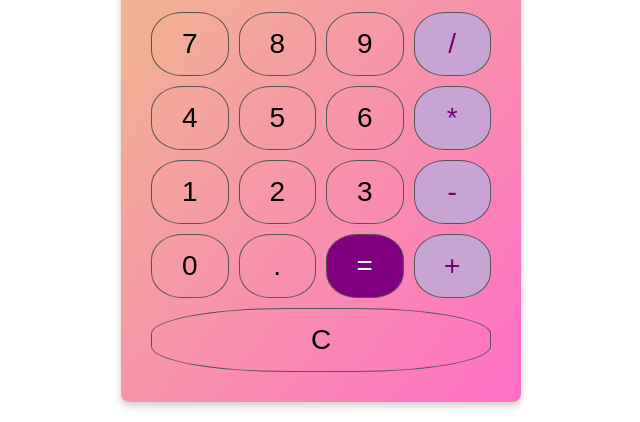
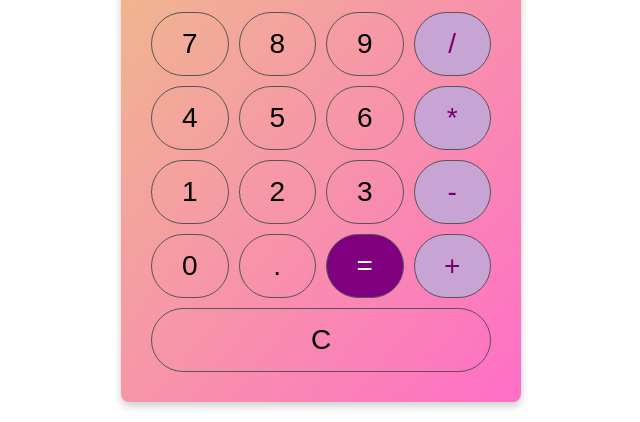
Before and after one commit to Harshda25/Calculator, a plain HTML site: page index.html in a window 1280 px wide. Shown: the part 250-672 px from the top of the page, without its empty margins (319-959 px from the left). Drawn offline with Linux system fonts and the light colour scheme.

Commit message:
border radius change

```diff
--- a/index.html
+++ b/index.html
@@ -55,7 +55,7 @@
       border: 1px solid #555;
       border-radius: 4px;
       transition: background-color 0.3s, color 0.3s;
-      border-radius: 40%;
+      border-radius:50px;
     }
 
     .button.operator {
```
